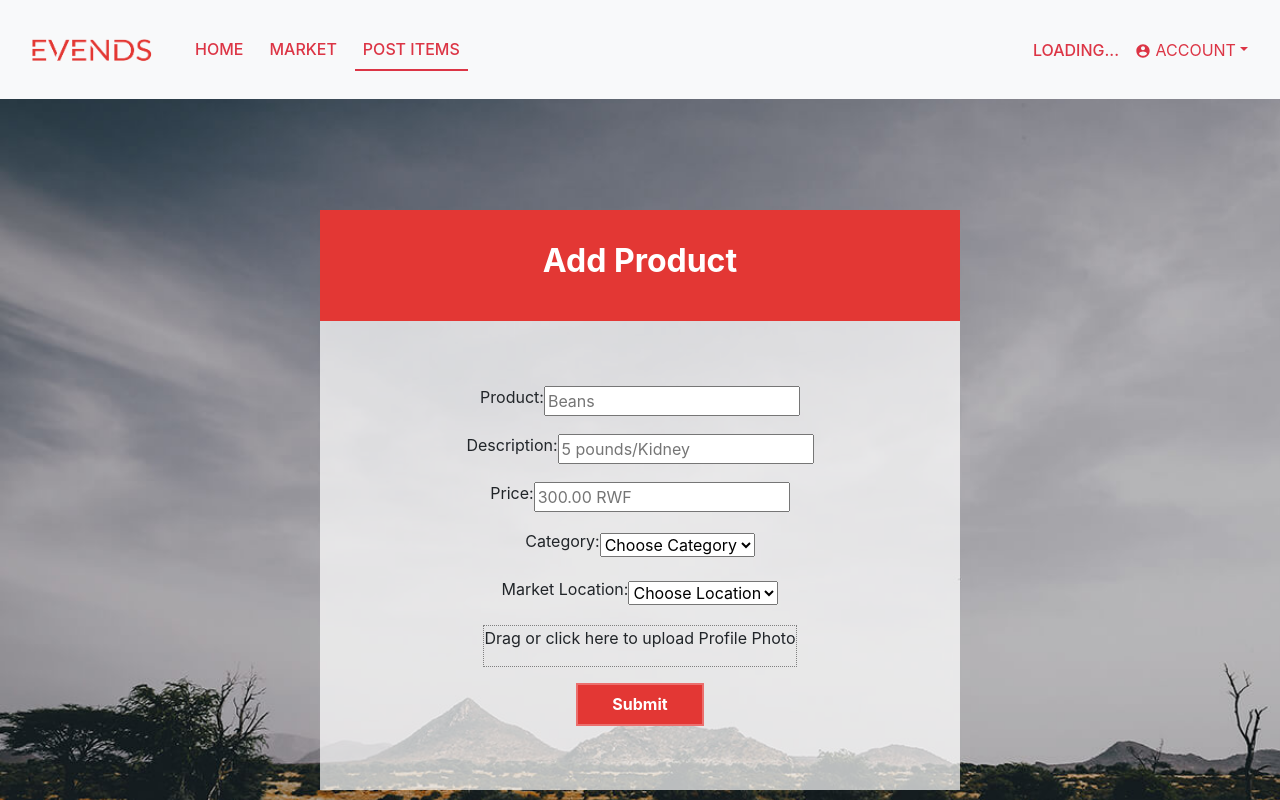
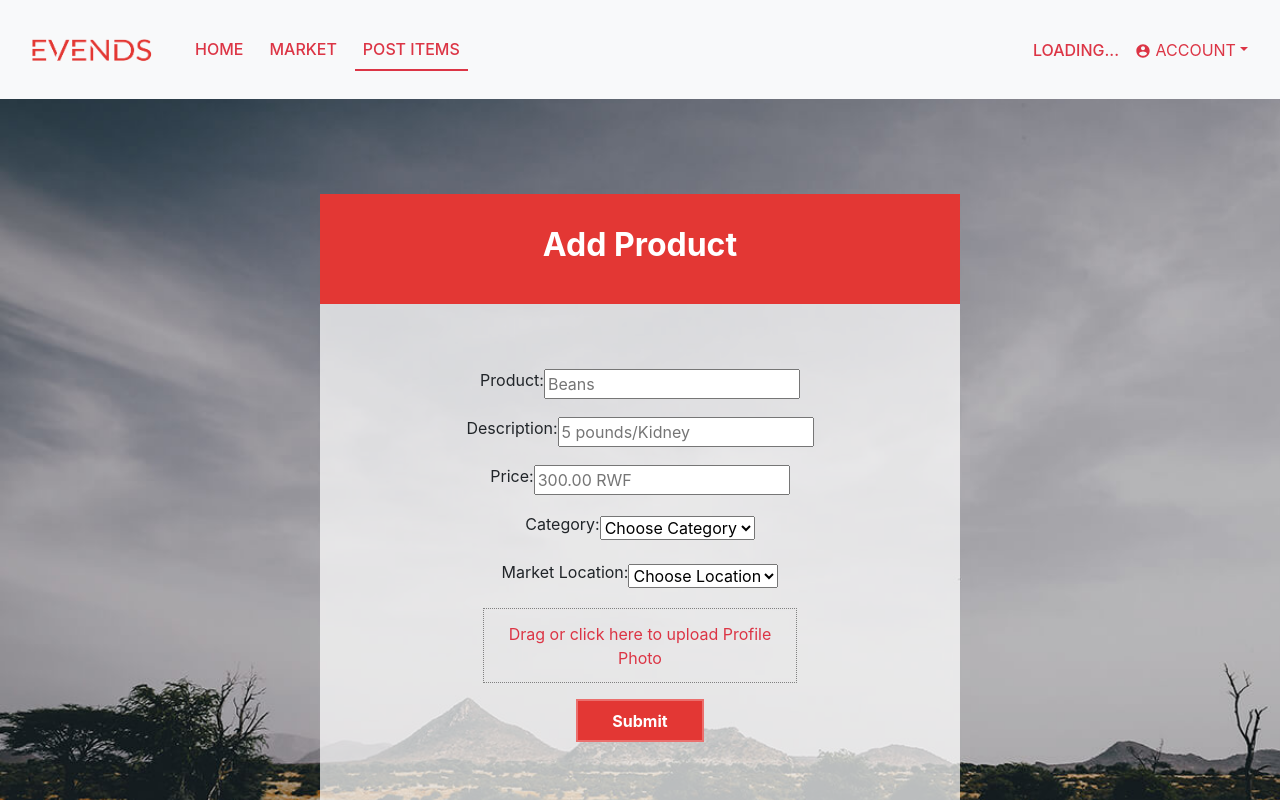
Before and after one commit to BW-African-Marketplace-5/front-end, a React (Create React App) app: page /item-form in a window 1280 px wide. Shown: the top 800 px of the page. Built offline with nearby package versions, Linux system fonts and the light colour scheme; no server answers; sample sign-in values are in the browser's storage.

Commit message:
image upload styling

```diff
--- a/src/components/ImageUpload/ImageUpload.js
+++ b/src/components/ImageUpload/ImageUpload.js
@@ -7,9 +7,28 @@ import { Spinner } from "reactstrap";
 
 const DragDiv = styled.div`
   border: 1px dotted gray;
+  padding: 4%; 0%; 0; 0%;
+  color: #dc3545;
   &&:focus {
     outline: none !important;
   }
+  p {
+    margin-bottom: 0;
+  }
+`;
+
+const ImageDiv = styled.div`
+  color: #dc3545;
+  &&:focus {
+    outline: none !important;
+  }
+  p {
+    margin-bottom: 0;
+  }
+`;
+
+const UpP = styled.p`
+  color: black;
 `;
 
 const ImageUpload = ({ setImage }) => {
@@ -50,22 +69,26 @@ const ImageUpload = ({ setImage }) => {
   const { getRootProps, getInputProps, isDragActive } = useDropzone({ onDrop });
 
   return (
-    <DragDiv {...getRootProps()}>
+    <ImageDiv {...getRootProps()}>
       <input {...getInputProps()} />
       {isDragActive ? (
-        <p>Drop the files here ...</p>
+        <DragDiv>
+          <p>Drop the files here ...</p>
+        </DragDiv>
       ) : isFetching ? (
         <div>
           <Spinner color="danger" />
           <br />
-          <p>Uploading...</p>
+          <UpP>Uploading...</UpP>
         </div>
       ) : isUploaded ? (
         <p>Upload Successful</p>
       ) : (
-        <p>Drag or click here to upload Profile Photo</p>
+        <DragDiv>
+          <p>Drag or click here to upload Profile Photo</p>
+        </DragDiv>
       )}
-    </DragDiv>
+    </ImageDiv>
   );
 };
 
```
